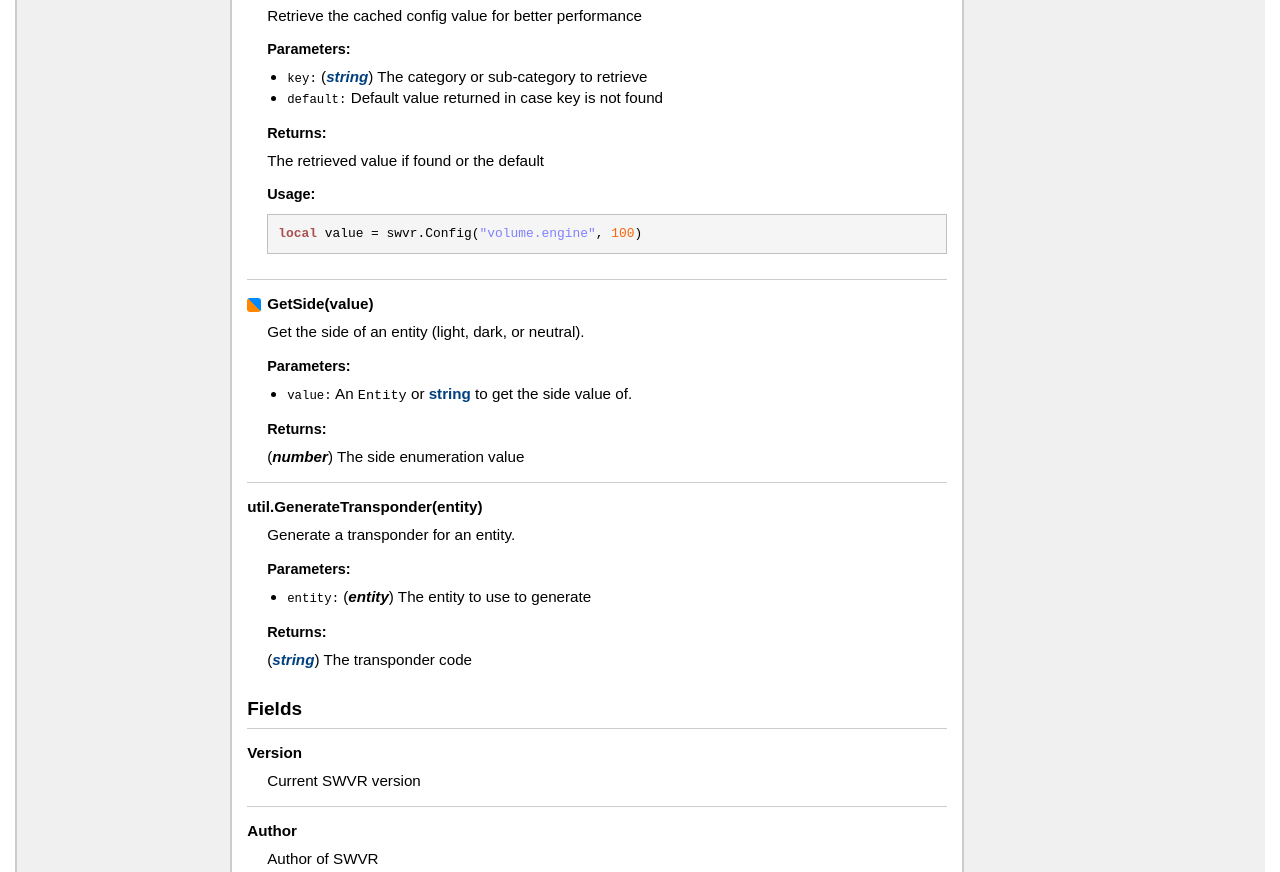
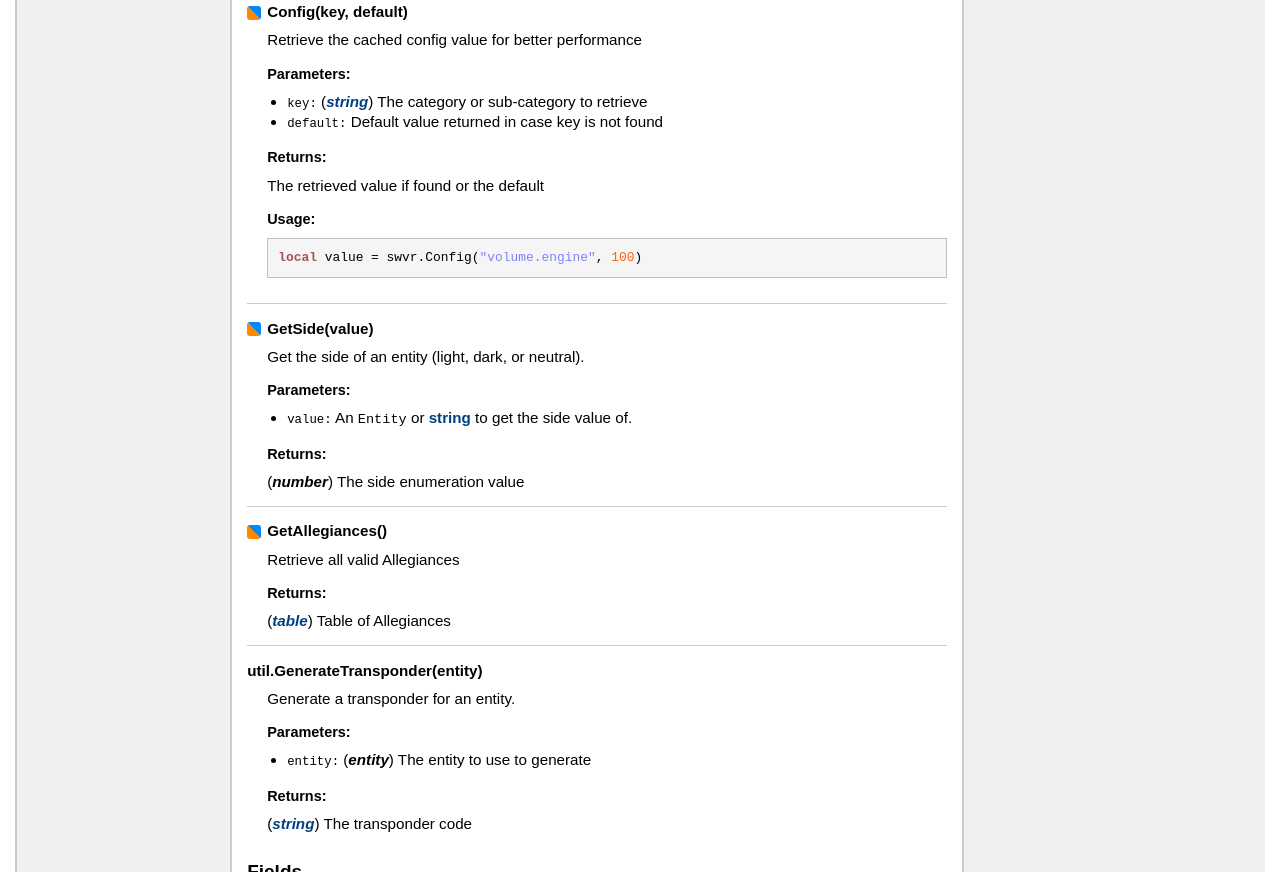
Before and after one commit to star-wars-vehicles/star-wars-vehicles-redux, a plain HTML site: page libraries/swvr.html in a window 1280 px wide. Shown: the part 967-1839 px from the top of the page. Drawn offline with Linux system fonts and the light colour scheme.

Commit message:
Added allegiance stuff

```diff
--- a/libraries/swvr.html
+++ b/libraries/swvr.html
@@ -75,7 +75,11 @@
 	<tr>
 	<td class="name" nowrap><a href="#Config"><span class="realm shared" title="Shared"></span>Config(key, default)</a></td>
 	<td class="summary">Retrieve the cached config value for better performance</td>
-	</tr>
+    </tr>
+    <tr>
+     <td class="name" nowrap><a href="#GetAllegiances"><span class="realm shared" title="Shared"></span>GetSide(value)</a></td>
+    <td class="summary">Retrieve all valid Allegiances</td>
+    </tr>
 	<tr>
 	<td class="name" nowrap><a href="#GetSide"><span class="realm shared" title="Shared"></span>GetSide(value)</a></td>
 	<td class="summary">Get the side of an entity (light, dark, or neutral).</td>
@@ -241,6 +245,32 @@
 
 
 </dd>
+<dt>
+    <a name = "GetAllegiances"></a>
+    <strong><span class="realm shared" title="Shared"></span>GetAllegiances()</strong>
+    </dt>
+    <dd>
+    Retrieve all valid Allegiances
+
+    </ul>
+    </ul>
+    </ul>
+    </ul>
+    </ul>
+    </ul>
+    </ul>
+
+    <h3>Returns:</h3>
+    <ol>
+
+           <span class="types"><a class="type" href="https://www.lua.org/manual/5.1/manual.html#5.5">table</a></span>
+        Table of Allegiances
+    </ol>
+
+
+
+
+</dd>
     <dt>
     <a name = "util.GenerateTransponder"></a>
     <strong>util.GenerateTransponder(entity)</strong>
```
